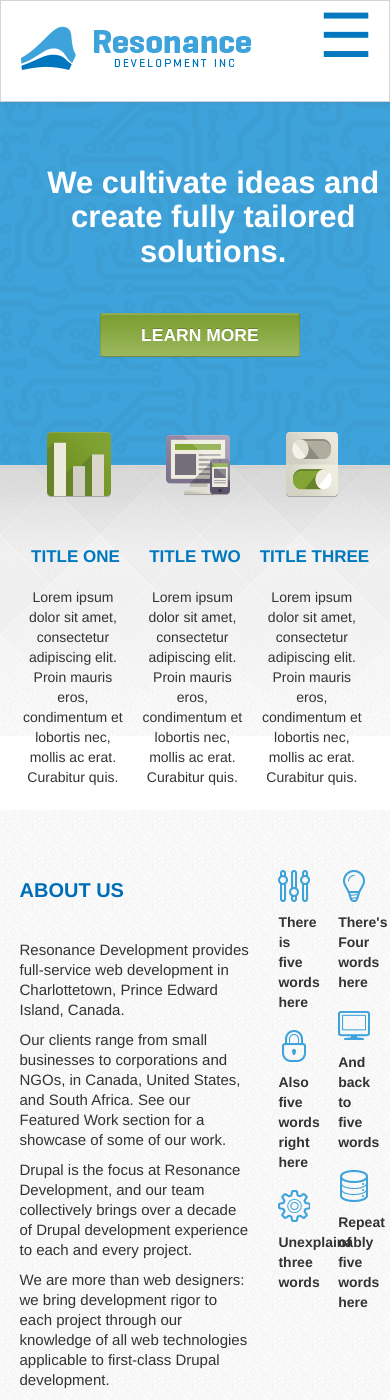
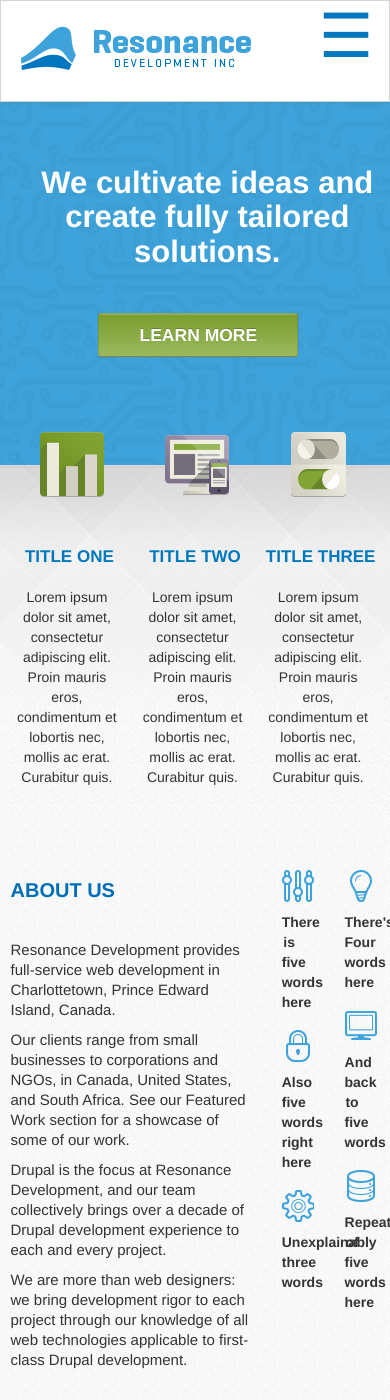
Before and after one commit to andrew-drake/resonancedev, a Jekyll site: the page built from index.md, in a window 390 px wide and 1400 px high. Built offline with Jekyll 4.4.1, drawn with Linux system fonts in a browser that asks for light colours; Markdown is read by kramdown in place of the engine named in the settings.

Commit message:
Updated responsiveness

```diff
--- a/css/responsive.css
+++ b/css/responsive.css
@@ -316,7 +316,10 @@ margin-left: -135px;
 @media all and (max-width:489px) and (min-width:0px) {
 .margin {margin-left:0;margin-right:0;}
 .container {width:90%;margin-left:auto;margin-right:auto;min-width:200px; max-width:400px;}
-
+body {
+	margin-right: -10px;
+	margin-left:-10px
+}
 .resdev-nav {display:none;}
 .footerNav {display:none;}
 .copyRight {margin-left: -10px;}
--- a/css/style.css
+++ b/css/style.css
@@ -195,7 +195,7 @@
 
 .middleHome {
 	height:270px;
-	background:url(../img/top-area.png) left top repeat-x;
+	background:url(../img/top-area.png) left top repeat-x, url(../img/noise.png) left top repeat;
 	text-align:center;
 }
 
```
Also changed, not shown: 2 other files.
